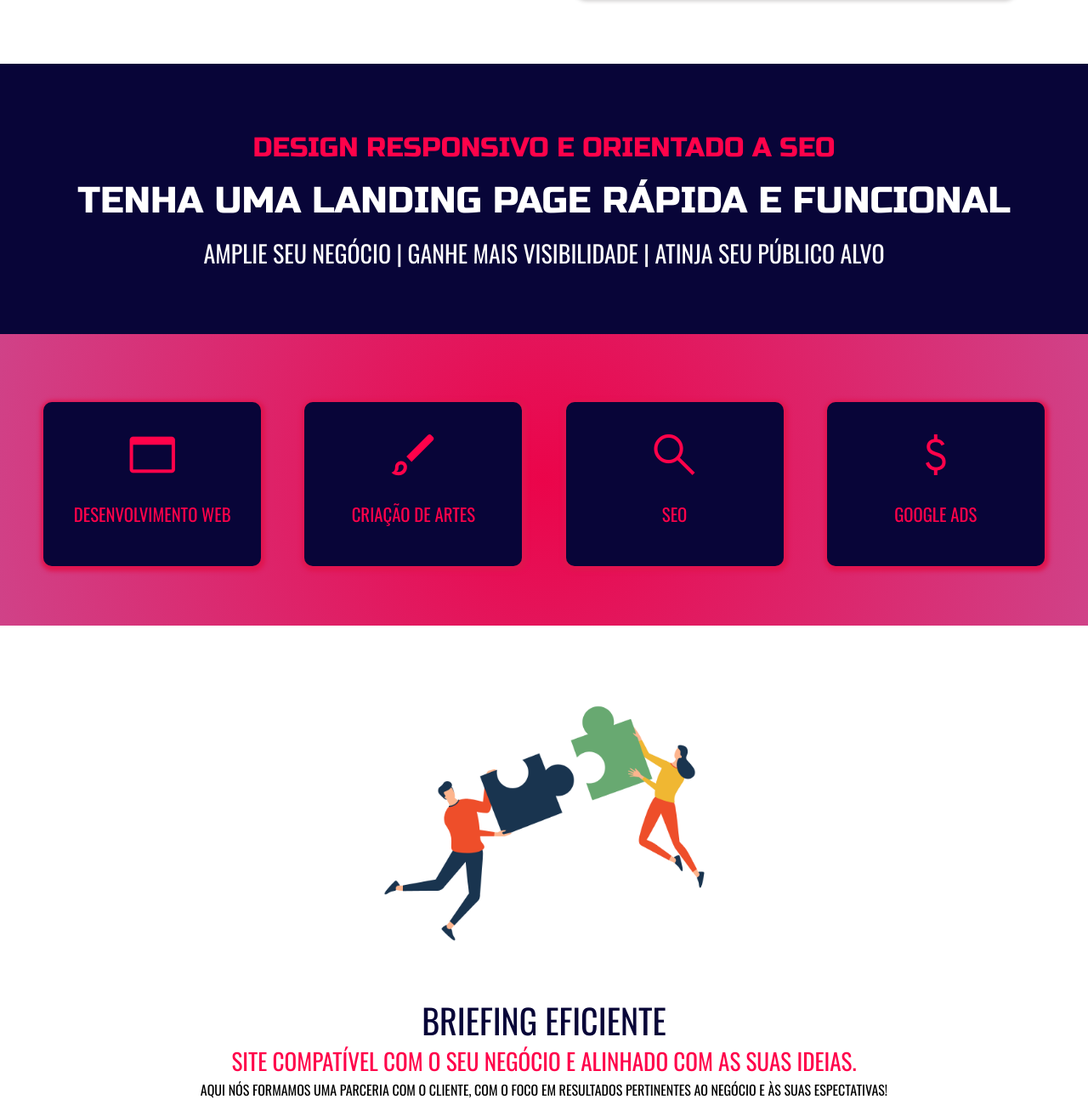
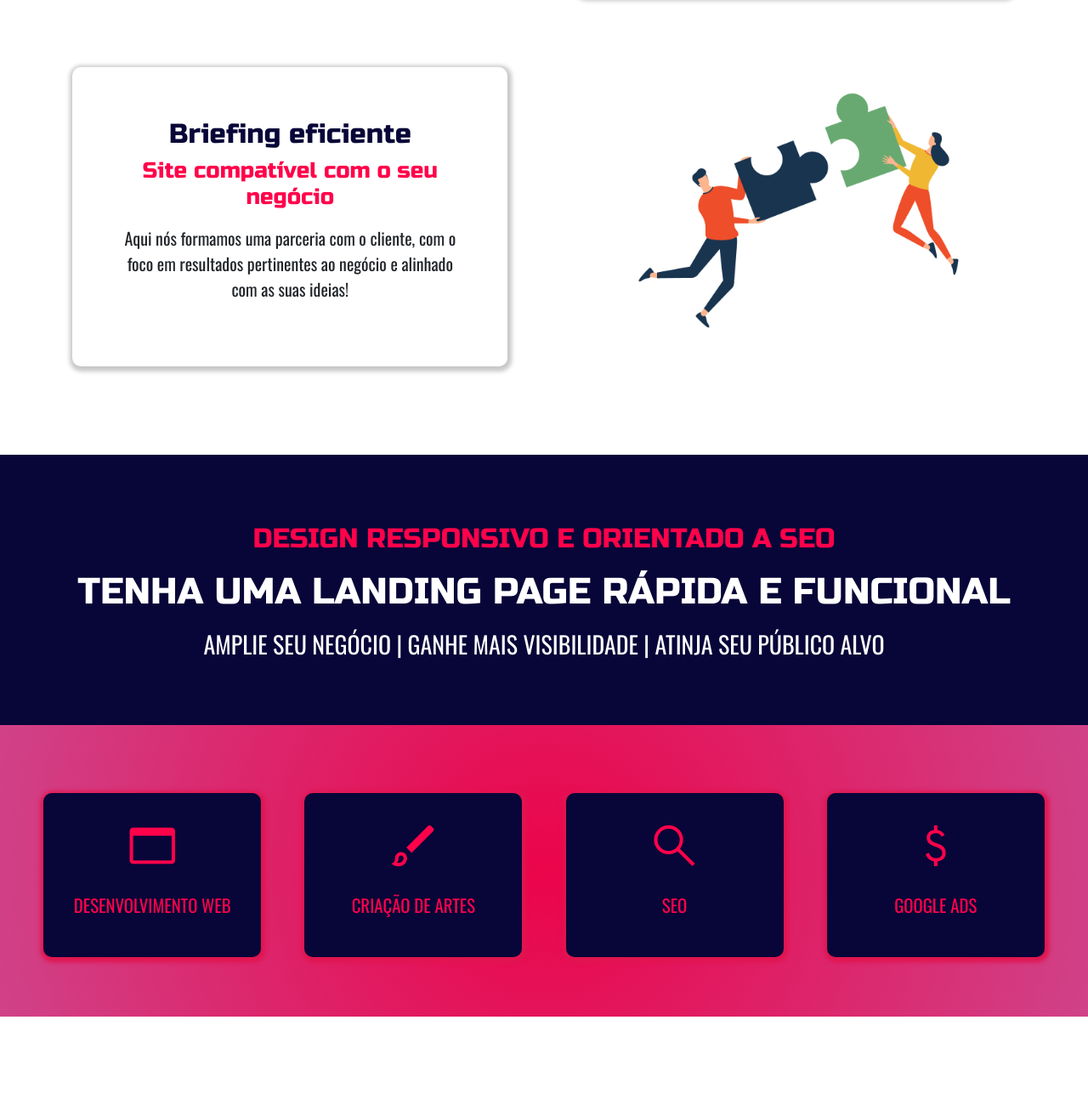
Before and after one commit to zenoncoode/rocketTail, a plain HTML site: page index.html in a window 1280 px wide. Shown: the part 1035-2335 px from the top of the page at 85% size. After the commit the page ends 2231 px from the top, so only its background shows below. Drawn offline with nearby package versions, Linux system fonts and the light colour scheme.

Commit message:
Sessão construção e puzzle consertadas, grid adicionado à contatos

```diff
--- a/index.html
+++ b/index.html
@@ -32,7 +32,7 @@
         <nav>
             <ul class="menu">
                 <div class="underline">
-                    <li><a href="#">Início</a></li>
+                    <li><a href="index.html">Início</a></li>
                 </div>
                 <div class="underline">
                     <li><a href="#">Sobre</a></li>
@@ -93,6 +93,23 @@
 
     </div>
 
+    <div class="puzzle">
+
+        <div class="textoPuzzle">
+            <h1>Briefing eficiente</h1>
+            <h2>Site compatível com o seu negócio</h2>
+            <p>
+                Aqui nós formamos uma parceria com o cliente,
+                com o foco em resultados pertinentes ao negócio
+                e alinhado com as suas ideias!
+            </p>
+        </div>
+
+        <figure>
+            <img src="imagens/puzzle.png" alt="Puzzle">
+        </figure>
+    </div>
+
     <div class="faixa">
         <h2>Design responsivo e orientado a SEO</h2>
         <h1>Tenha uma landing page rápida e funcional</h1>
@@ -137,21 +154,6 @@
         </div>
     </div>
 
-    <div class="quebraCabeca">
-        <figure class="puzzle">
-            <img src="imagens/puzzle.png" alt="Puzzle">
-        </figure>
-
-        <div class="textoQuebraCabeca">
-            <h1>Briefing eficiente</h1>
-            <h2>Site compatível com o seu negócio e alinhado com as suas ideias.</h2>
-            <h3>
-                Aqui nós formamos uma parceria com o cliente, com o foco em resultados pertinentes ao negócio e às suas espectativas!
-            </h3>
-        </div>
-
-    </div>
-
 </body>
 
 </html>
--- a/style.css
+++ b/style.css
@@ -86,7 +86,7 @@ body{
     display: flex;
     justify-content: space-evenly;
     align-items: center;
-    padding-bottom: 80px;
+    padding-bottom: 60px;
 }
 
 .construcao figure{
@@ -127,6 +127,59 @@ body{
 }
 
 .textoConstrucao p{
+    font-family: 'Oswald', sans-serif;
+    padding-top: 10px;
+    text-align: center;
+    font-size: 20px;
+}
+
+.puzzle{
+    width: 100%;
+    display: flex;
+    justify-content: space-evenly;
+    align-items: center;
+    padding-bottom: 80px;
+}
+
+.puzzle figure{
+    display: flex;
+    justify-content: center;
+    width: 40%;
+}
+
+
+.puzzle img{
+    width: 75%;
+}
+
+
+.textoPuzzle{
+    border-radius: 10px;
+    box-shadow: 1px 2px 5px 4px rgb(201, 199, 199);
+    padding-left: 60px;
+    padding-right: 60px;
+    padding-top: 60px;
+    padding-bottom: 60px;
+    width: 40%;
+}
+
+.textoPuzzle h1{
+    font-family: 'Russo One', sans-serif;
+    font-weight: 500;
+    text-align: center;
+    color: var(--rocketblue);
+    font-size: 32px;
+}
+
+.textoPuzzle h2{
+    font-family: 'Russo One', sans-serif;
+    font-weight: 500;
+    text-align: center;
+    color: var(--rocketred);
+    font-size: 26px;
+}
+
+.textoPuzzle p{
     font-family: 'Oswald', sans-serif;
     padding-top: 10px;
     text-align: center;
@@ -216,46 +269,26 @@ body{
 }
 
 
-.quebraCabeca figure{
-    padding-top: 40px;
-    display: flex;
-    flex-direction: column;
-    align-items: center;
+
+.nome { grid-area: header; }
+.endereco { grid-area: main; }
+.cep { grid-area: right; }
+.email { grid-area: footer; }
+
+.formularioContato {
+  display: grid;
+  grid-template-areas:
+    'header header header header header header'
+    'main main main main right right'
+    'footer footer footer footer footer footer';
+  gap: 10px;
+  background-color: #2196F3;
+  padding: 10px;
 }
 
-.puzzle img{
-    width: 30%;
-
+.formularioContato > div {
+  background-color: rgba(255, 255, 255, 0.8);
+  text-align: center;
+  padding: 20px 0;
+  font-size: 30px;
 }
-
-
-.textoQuebraCabeca{
-    display: flex;
-    flex-direction: column;
-    align-items: center;
-}
-
-.textoQuebraCabeca h1{
-    font-family: 'Oswald', sans-serif;
-    text-align: center;
-    color: var(--rocketblue);
-    font-size: 2.5rem;
-    text-transform: uppercase;
-    font-weight: 500;
-}
-
-.textoQuebraCabeca h2{
-    font-family: 'Oswald', sans-serif;
-    text-align: center;
-    color: var(--rocketred);
-    font-size: 1.7rem;
-    text-transform: uppercase;
-    font-weight: 500;
-}
-
-.textoQuebraCabeca h3{
-    color:black;
-    font-size: 1rem;
-    font-family: 'Oswald', sans-serif;
-    text-transform: uppercase;
-}
```
Also changed, not shown: contato.html (+41 -0 lines).
